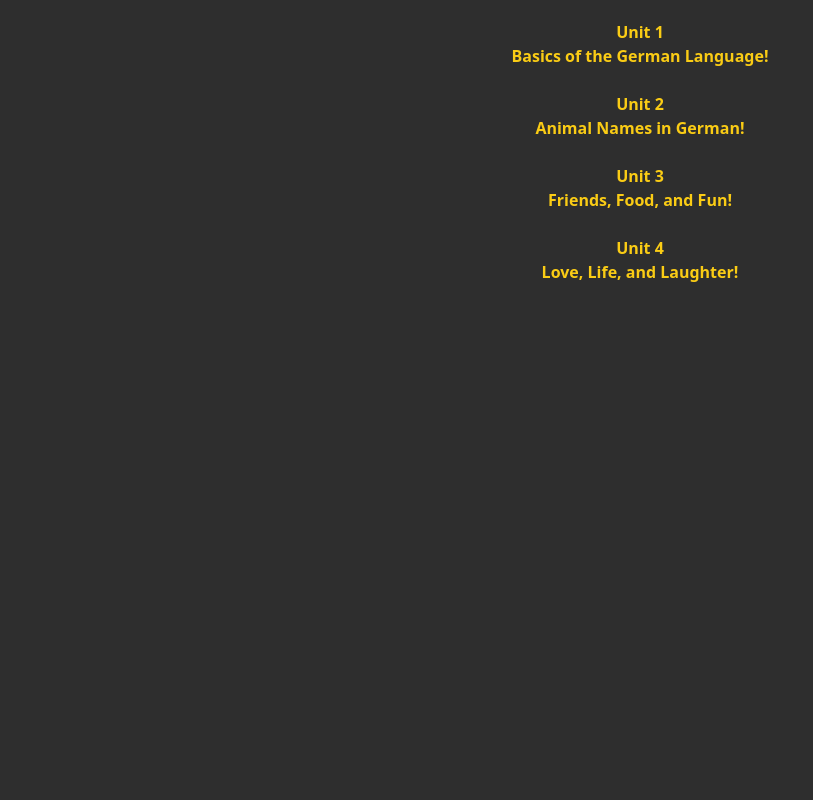
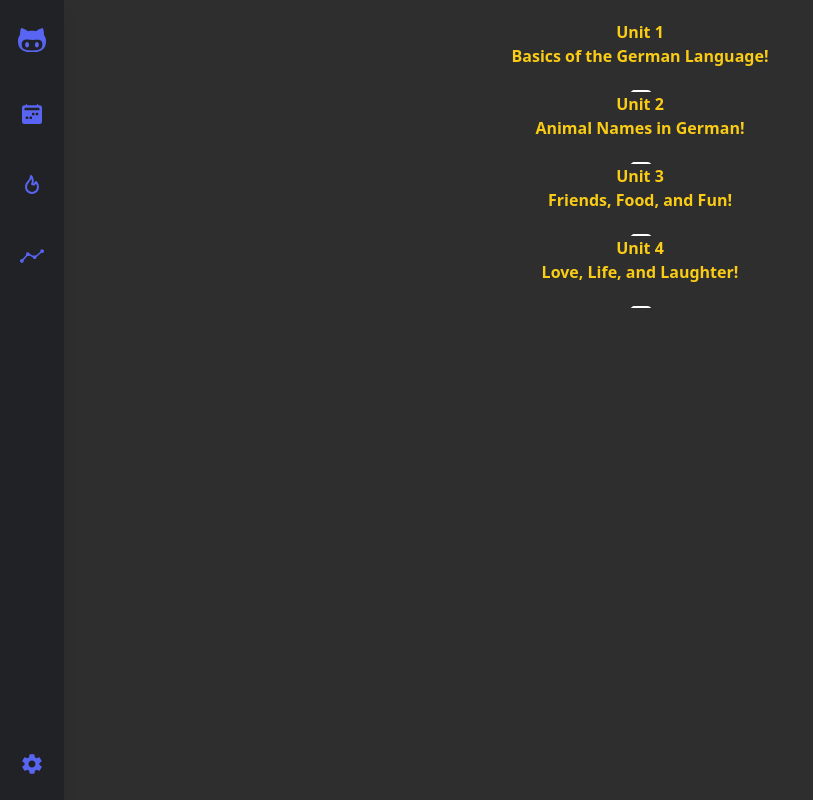
Before and after one commit to mawaiszulfiqar/Hydrase-Prototype, a React (Create React App) app: page / in a window 1280 px wide. Shown: the whole page, without its empty margins (0-813 px from the left). Built offline with nearby package versions, Linux system fonts and the light colour scheme; some icons are missing.

Commit message:
adding level tiles and side menu navigation

```diff
--- a/package.json
+++ b/package.json
@@ -12,6 +12,7 @@
     "@types/react-dom": "^18.0.6",
     "react": "^18.2.0",
     "react-dom": "^18.2.0",
+    "react-icons": "^4.6.0",
     "react-scripts": "5.0.1",
     "typescript": "^4.8.4",
     "web-vitals": "^2.1.4"
--- a/src/App.tsx
+++ b/src/App.tsx
@@ -1,9 +1,34 @@
 import React from "react";
 import Unit from "./Components/Unit/Unit";
+import { IoLogoOctocat } from "react-icons/io";
+import { IoMdSettings } from "react-icons/io";
+import { TbFlame } from "react-icons/tb";
+import { BsFillCalendar2WeekFill } from "react-icons/bs";
+import { SlGraph } from "react-icons/sl";
 
 function App() {
   return (
-    // Doashboard Content Container
+    <>
+      <div className="flex">
+        <div className="fixed md:top-0 bottom-0 left-0 h-auto w-full md:h-screen md:w-16 m-0 flex md:flex-col justify-center items-center bg-[#202225] text-[#5865f2] shadow-lg z-50">
+          <div>
+            <IoLogoOctocat className="w-8 h-8 my-6 mx-5 cursor-pointer" />
+          </div>
+          <div>
+            <BsFillCalendar2WeekFill className="w-5 h-5 my-6 mx-5 cursor-pointer" />
+          </div>
+          <div>
+            <TbFlame className="w-6 h-6 my-6 mx-5 cursor-pointer" />
+          </div>
+          <div>
+            <SlGraph className="w-6 h-6 my-6 mx-5 cursor-pointer" />
+          </div>
+          <div className="md:mt-auto">
+            <IoMdSettings className="w-6 h-6 my-6 mx-5 cursor-pointer" />
+          </div>
+        </div>
+      </div>
+      {/* // Doashboard Content Container */}
       <div className="flex justify-center items-center m-5 flex-col">
         {/* Unit Component */}
         <Unit
@@ -14,6 +39,7 @@ function App() {
         <Unit UnitName="Unit 3" UnitDescription="Friends, Food, and Fun!" />
         <Unit UnitName="Unit 4" UnitDescription="Love, Life, and Laughter!" />
       </div>
+    </>
   );
 }
 
--- a/src/Components/Unit/Unit.tsx
+++ b/src/Components/Unit/Unit.tsx
@@ -1,10 +1,99 @@
 import React from "react";
 import { ReactComponent as UnitIcon } from "../../assets/Maps/de-arena.svg";
+import MapPointer from "../../assets/Maps/map_pointer.png";
 
 interface IUnitProps {
   UnitName: string;
   UnitDescription: string;
 }
+
+interface ILevelPointer {
+  id: number;
+  top: string;
+  left: string;
+}
+
+interface ILevelProps {
+  levelData: ILevelPointer[];
+}
+
+const DE_ARENA_PATHS = [
+  {
+    id: 1,
+    top: "3.8%",
+    left: "3%",
+  },
+  {
+    id: 2,
+    top: "17%",
+    left: "6%",
+  },
+  {
+    id: 3,
+    top: "20%",
+    left: "-25%",
+  },
+  {
+    id: 4,
+    top: "33%",
+    left: "-8%",
+  },
+  {
+    id: 5,
+    top: "40%",
+    left: "12%",
+  },
+  {
+    id: 6,
+    top: "55%",
+    left: "-8%",
+  },
+  {
+    id: 7,
+    top: "62%",
+    left: "-25%",
+  },
+  {
+    id: 8,
+    top: "68%",
+    left: "-6%",
+  },
+  {
+    id: 9,
+    top: "74%",
+    left: "20%",
+  },
+  {
+    id: 10,
+    top: "83%",
+    left: "12%",
+  },
+];
+
+const Level = ({ levelData }: ILevelProps) => {
+  return (
+    <>
+      {levelData.map((level) => (
+        <div
+          key={level.id}
+          className={`w-full flex select-none justify-center absolute top-[${level.top}] left-[${level.left}]`}
+        >
+          <div className="absolute text-white font-extrabold text-2xl top-[-10px] drop-shadow-xl group cursor-pointer group">
+            {level.id}
+            <div className="absolute top-5 left-2 opacity-0 group-hover:opacity-100 transition duration-300 ease-in-out">
+              Level {level.id}
+            </div>
+          </div>
+          <img
+            src={MapPointer}
+            alt="map pointer"
+            className="w-full select-none pointer-events-none h-auto max-h-[24px] sm:max-h-[32px] object-contain"
+          />
+        </div>
+      ))}
+    </>
+  );
+};
 
 const Unit = ({ UnitName, UnitDescription }: IUnitProps) => {
   return (
@@ -14,8 +103,9 @@ const Unit = ({ UnitName, UnitDescription }: IUnitProps) => {
         <p className="text-yellow-400 font-bold text-center">
           {UnitDescription}
         </p>
-        <div className="w-full md:w-[576px]">
+        <div className="w-full md:w-[576px] min-w-[300px] relative">
           <UnitIcon className="w-full h-full rounded-3xl" />
+          <Level levelData={DE_ARENA_PATHS} />
         </div>
       </div>
     </div>
```
Also changed, not shown: src/assets/Maps/map_pointer.png (added), 1 other file (tests, documents, lock files or other folders). Lines whose indentation alone changed are shown as unchanged.
